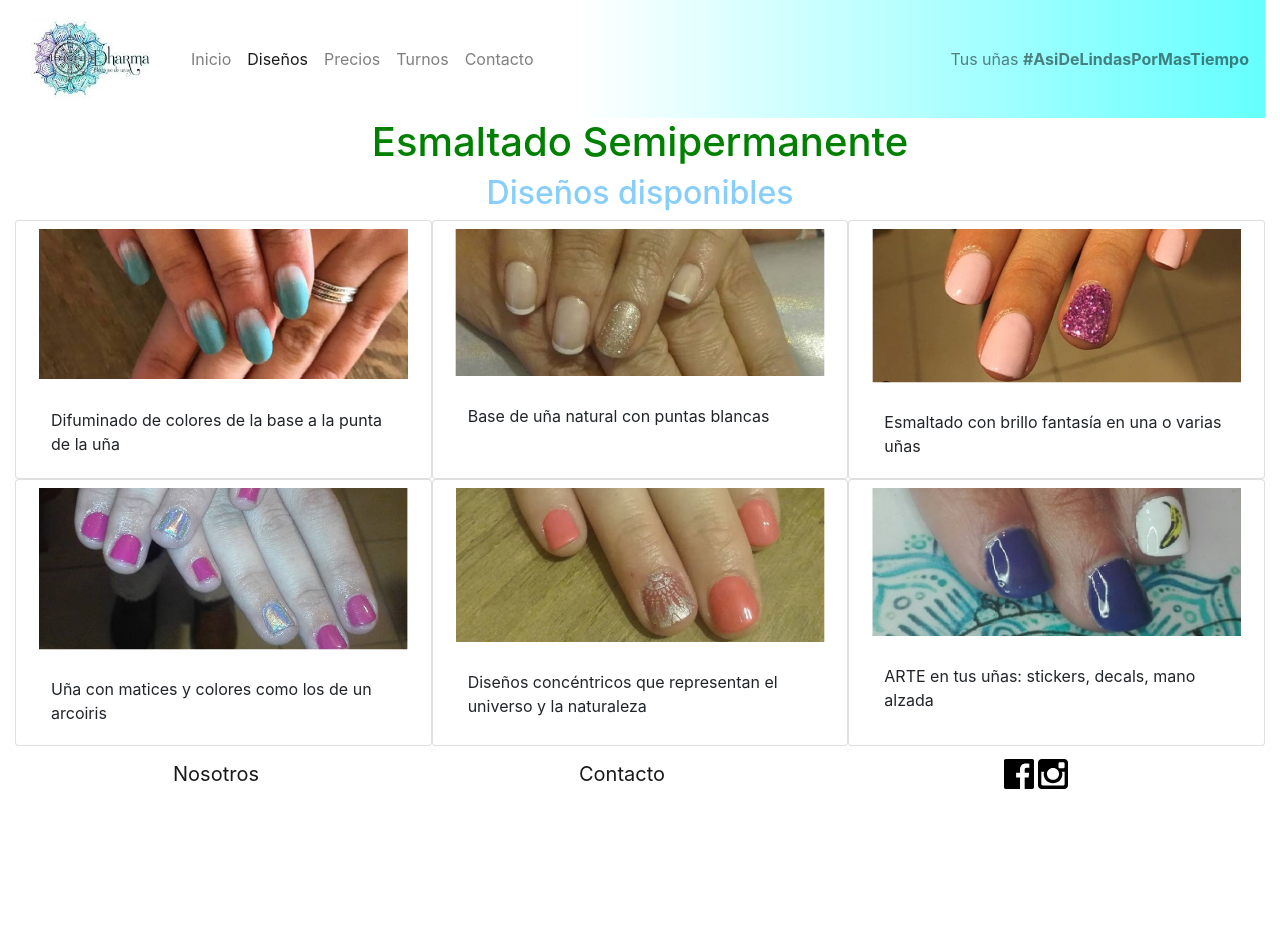
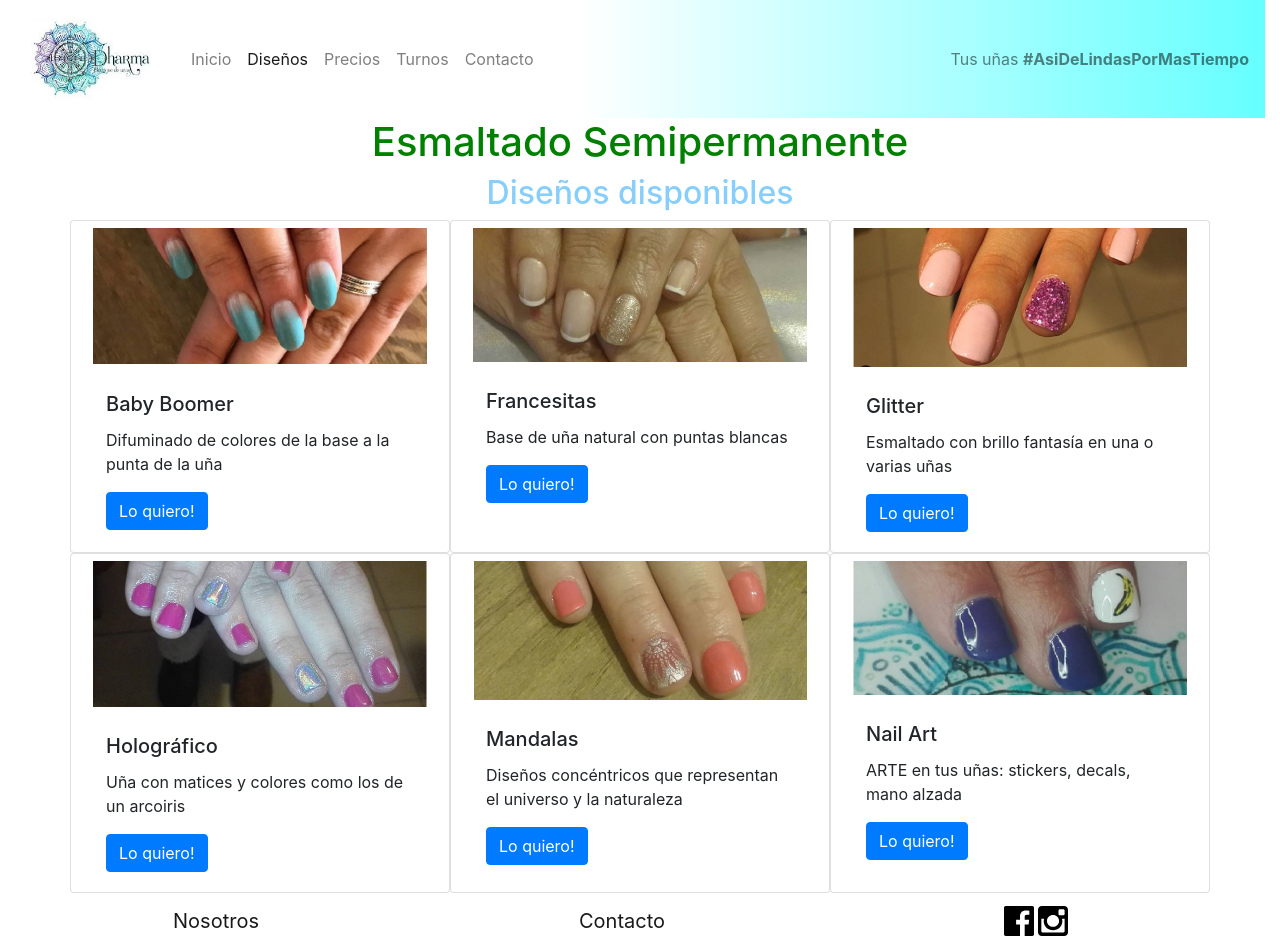
Before and after one commit to carolinaAldanaM/proyectoDharmaBoutique, a website: page diseños.html in a window 1280 px wide. Before the commit the page ends 802 px from the top, so only its background shows below. Drawn offline with nearby package versions, Linux system fonts and the light colour scheme.

Commit message:
cambie las cards de diseños

```diff
--- a/diseños.html
+++ b/diseños.html
@@ -45,24 +45,30 @@
     <section class="contenido">
       <h1 class="colorPrimary">Esmaltado Semipermanente</h1>
       <h2 class="colorSecundary">Diseños disponibles</h2>
-      <div class="container-fluid">
+      <div class="container">
         <div class="row">
             <div class="card col-md-4" style="width: 18rem;">
                 <img src="img/Baby-Boomer2.png" class="card-img-top" alt="Imagen del diseño baby boomer">
                 <div class="card-body">
+                <h5 class="card-title">Baby Boomer</h5>
                 <p class="card-text">Difuminado de colores de la base a la punta de la uña</p>
+                <a href="contacto.html" class="btn btn-primary">Lo quiero!</a>
                 </div>
             </div>
             <div class="card col-md-4" style="width: 18rem;">
                 <img src="img/Francesitas.png" class="card-img-top" alt="Imagen del diseño francesitas">
                 <div class="card-body">
+                <h5 class="card-title">Francesitas</h5>
                 <p class="card-text">Base de uña natural con puntas blancas</p>
+                <a href="contacto.html" class="btn btn-primary">Lo quiero!</a>
                 </div>
             </div>
             <div class="card col-md-4" style="width: 18rem;">
                 <img src="img/Glitter.png" class="card-img-top" alt="Imagen del diseño con glitter">
                 <div class="card-body">
+                <h5 class="card-title">Glitter</h5>
                 <p class="card-text">Esmaltado con brillo fantasía en una o varias uñas</p>
+                <a href="contacto.html" class="btn btn-primary">Lo quiero!</a>
                 </div>
             </div>
         </div>
@@ -70,19 +76,25 @@
             <div class="card col-md-4" style="width: 18rem;">
               <img src="img/Holografico.png" class="card-img-top" alt="Imagen del diseño Holografico">
               <div class="card-body">
+              <h5 class="card-title">Holográfico</h5>
               <p class="card-text">Uña con matices y colores como los de un arcoiris</p>
+              <a href="contacto.html" class="btn btn-primary">Lo quiero!</a>
               </div>
           </div>
           <div class="card col-md-4" style="width: 18rem;">
               <img src="img/Mandalas.png" class="card-img-top" alt="Imagen del diseño mandalas">
               <div class="card-body">
+              <h5 class="card-title">Mandalas</h5>
               <p class="card-text">Diseños concéntricos que representan el universo y la naturaleza</p>
+              <a href="contacto.html" class="btn btn-primary">Lo quiero!</a>
               </div>
           </div>
           <div class="card col-md-4" style="width: 18rem;">
               <img src="img/NailArt.png" class="card-img-top" alt="Imagen del diseño de nail art">
               <div class="card-body">
+                <h5 class="card-title">Nail Art</h5>
               <p class="card-text">ARTE en tus uñas: stickers, decals, mano alzada</p>
+              <a href="contacto.html" class="btn btn-primary">Lo quiero!</a>
           </div>
         </div>
       </div>
```
